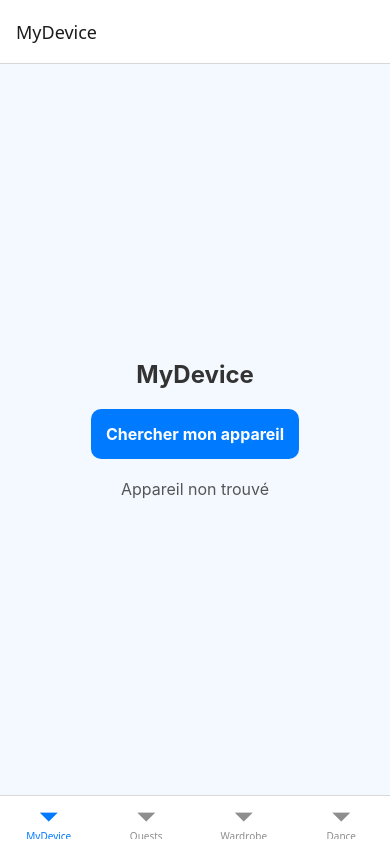
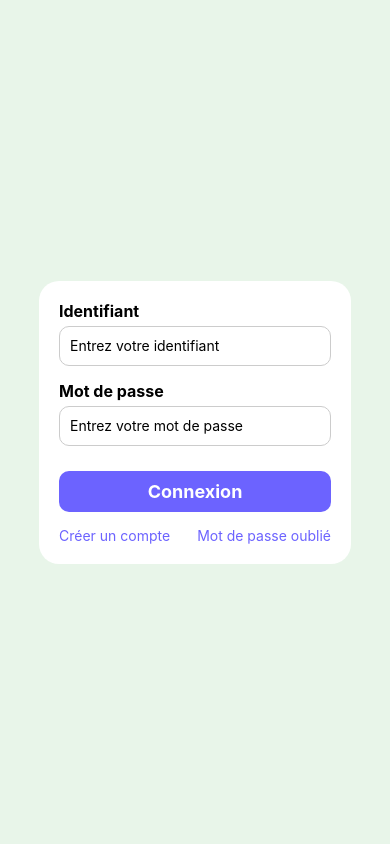
Before and after one commit to Vexus95/hop4hope, a React Native app in the folder hop4hopeFront/: screen / in a window 390 px wide. Built offline with nearby package versions, Linux system fonts and the light colour scheme.

Commit message:
Add login with API

```diff
--- a/hop4hopeFront/App.tsx
+++ b/hop4hopeFront/App.tsx
@@ -1,22 +1,33 @@
-import React from 'react';
+import React, { useState } from 'react';
 import { NavigationContainer } from '@react-navigation/native';
 import { createBottomTabNavigator } from '@react-navigation/bottom-tabs';
 import WardrobeScreen from './src/screens/WardrobeScreen';
 import DanceScreen from './src/screens/DanceScreen';
 import MyDeviceScreen from './src/screens/MyBraceletScreen';
 import QuestsScreen from './src/screens/QuestsScreen';
+import LoginScreen from './src/screens/LoginScreen';
 
 const Tab = createBottomTabNavigator();
 
 export default function App() {
+  const [isLoggedIn, setIsLoggedIn] = useState(false); // État pour vérifier si l'utilisateur est connecté
+
+  const handleLoginSuccess = () => {
+    setIsLoggedIn(true); // Mettre à jour l'état lorsque l'utilisateur se connecte avec succès
+  };
+
   return (
     <NavigationContainer>
+      {isLoggedIn ? ( // Si l'utilisateur est connecté, afficher la barre de navigation
         <Tab.Navigator>
           <Tab.Screen name="MyDevice" component={MyDeviceScreen} />
           <Tab.Screen name="Quests" component={QuestsScreen} />
           <Tab.Screen name="Wardrobe" component={WardrobeScreen} />
           <Tab.Screen name="Dance" component={DanceScreen} />
         </Tab.Navigator>
+      ) : ( // Sinon, afficher l'écran de connexion
+        <LoginScreen onLoginSuccess={handleLoginSuccess} />
+      )}
     </NavigationContainer>
   );
 }
--- a/hop4hopeFront/package.json
+++ b/hop4hopeFront/package.json
@@ -12,6 +12,7 @@
     "@react-native-masked-view/masked-view": "0.3.2",
     "@react-navigation/bottom-tabs": "^7.2.0",
     "@react-navigation/native": "^7.0.14",
+    "axios": "^1.7.9",
     "expo": "~52.0.25",
     "expo-status-bar": "~2.0.1",
     "react": "18.3.1",
--- /dev/null
+++ b/hop4hopeFront/src/screens/LoginScreen.tsx
@@ -0,0 +1,118 @@
+import React, { useState } from "react";
+import { View, StyleSheet, Text, TextInput, TouchableOpacity, Alert } from "react-native";
+import axios from "axios";
+
+// API_URL pointant vers le serveur local
+const API_URL = "http://192.168.1.14:5000/users";
+
+// Définition du type de la prop 'onLoginSuccess'
+interface LoginScreenProps {
+  onLoginSuccess: () => void; // 'onLoginSuccess' est une fonction qui ne prend aucun paramètre et ne retourne rien
+}
+
+const LoginScreen: React.FC<LoginScreenProps> = ({ onLoginSuccess }) => { // Application du type à la fonction
+  const [email, setEmail] = useState("");
+  const [password, setPassword] = useState("");
+
+  const handleLogin = async () => {
+    try {
+      console.log(email, password);
+      const response = await axios.post(`${API_URL}/login`, { Email: email, motdepasse: password });
+
+      // Connexion réussie
+      Alert.alert("Succès", "Connexion réussie !");
+      console.log("Token reçu:", response.data.token);
+
+      // Appel de la fonction pour signaler que l'utilisateur est connecté
+      onLoginSuccess();
+    } catch (error: any) { // TypeScript : "any" pour éviter les erreurs de typage
+      const errorMessage = error.response?.data?.error || "Mot de passe incorrect";
+      Alert.alert("Erreur", errorMessage);
+    }
+  };
+
+  return (
+    <View style={styles.container}>
+      <View style={styles.formContainer}>
+        <Text style={styles.label}>Identifiant</Text>
+        <TextInput
+          style={styles.input}
+          placeholder="Entrez votre identifiant"
+          value={email}
+          onChangeText={setEmail}
+        />
+
+        <Text style={styles.label}>Mot de passe</Text>
+        <TextInput
+          style={styles.input}
+          placeholder="Entrez votre mot de passe"
+          secureTextEntry
+          value={password}
+          onChangeText={setPassword}
+        />
+
+        <TouchableOpacity style={styles.button} onPress={handleLogin}>
+          <Text style={styles.buttonText}>Connexion</Text>
+        </TouchableOpacity>
+
+        <View style={styles.footer}>
+          <Text style={styles.link}>Créer un compte</Text>
+          <Text style={styles.link}>Mot de passe oublié</Text>
+        </View>
+      </View>
+    </View>
+  );
+};
+
+const styles = StyleSheet.create({
+  container: {
+    flex: 1,
+    backgroundColor: "#E8F5E9",
+    justifyContent: "center",
+    alignItems: "center",
+  },
+  formContainer: {
+    width: "80%",
+    backgroundColor: "white",
+    padding: 20,
+    borderRadius: 20,
+    elevation: 5,
+  },
+  label: {
+    fontSize: 16,
+    fontWeight: "bold",
+    marginBottom: 5,
+  },
+  input: {
+    height: 40,
+    borderWidth: 1,
+    borderColor: "#ccc",
+    borderRadius: 10,
+    paddingHorizontal: 10,
+    backgroundColor: "white",
+    marginBottom: 15,
+  },
+  button: {
+    backgroundColor: "#6C63FF",
+    paddingVertical: 10,
+    borderRadius: 10,
+    alignItems: "center",
+    marginTop: 10,
+  },
+  buttonText: {
+    color: "white",
+    fontSize: 18,
+    fontWeight: "bold",
+  },
+  footer: {
+    flexDirection: "row",
+    justifyContent: "space-between",
+    marginTop: 15,
+  },
+  link: {
+    color: "#6C63FF",
+    fontSize: 14,
+  },
+});
+
+export default LoginScreen;
```
Also changed, not shown: 1 other file (tests, documents, lock files or other folders). Lines whose indentation alone changed are shown as unchanged.
